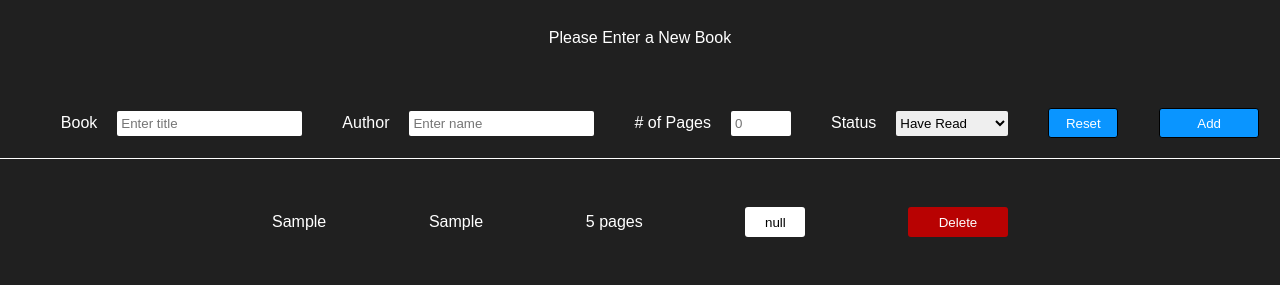
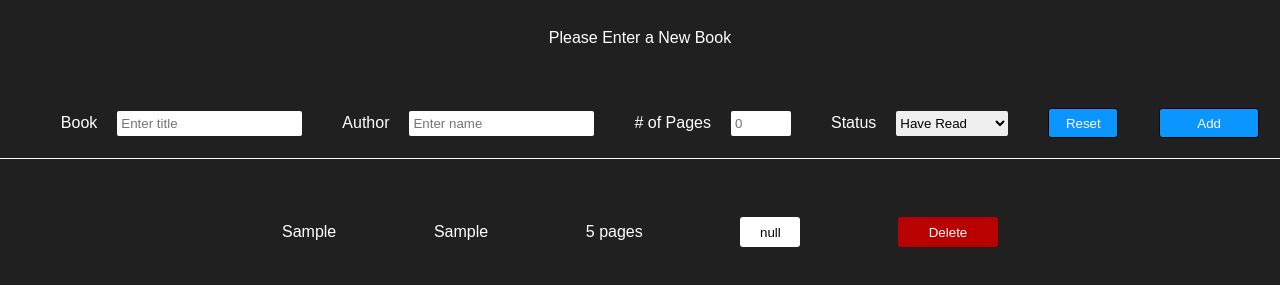
Before and after one commit to nathankim137311/library, a plain HTML site: page index.html in a window 1280 px wide. Both pictures are taken after typing "Sample", "Sample", "5" into the empty fields and a click on the button "Add". Shown: the part 129-414 px from the top of the page. Drawn offline with Linux system fonts and the light colour scheme.

Commit message:
added transition animation and restructured containerDiv and ul

```diff
--- a/app/js/script.js
+++ b/app/js/script.js
@@ -7,13 +7,26 @@ const readit = document.getElementById('read');
 const addBtn = document.getElementById('add-btn');
 const inputs = document.querySelectorAll('input');
 const myLibrary = [];
+
+// list container
+const containerDiv = document.createElement('div');
+containerDiv.classList.add('book-container');
+body.appendChild(containerDiv);
+
+// create list
+const ul = document.createElement('ul');
+ul.setAttribute('id', 'book-list');
+containerDiv.appendChild(ul);
+const bookList = document.getElementById('book-list');
+
+// input variables
 let title = null;
 let author = null;
 let pages = null;
 let read = null;
 let book = new Book(title, author, pages, read);
 
-// event listeners (change inputs so that it sends anything inside of the input textbox)
+// event listeners
 bookTitle.addEventListener('input', () => {
   title = bookTitle.value;
 });
@@ -53,20 +66,13 @@ function Book(title, author, pages, read) {
 
 function createBook (item) {
   console.log(item);
-  // container div
-  const containerDiv = document.createElement('div');
-  containerDiv.classList.add('book-container');
-  body.appendChild(containerDiv);
-  containerDiv.setAttribute('id', myLibrary.indexOf(item));
-  // create list
-  const ul = document.createElement('ul');
-  containerDiv.appendChild(ul);
-  // list itenew book entry
+  // new book entry
   const li = document.createElement('li');
   const bookDiv = document.createElement('div');
+  bookDiv.setAttribute('id', myLibrary.indexOf(item));
   bookDiv.classList.add('book-div');
   li.appendChild(bookDiv);
-  ul.appendChild(li);
+  bookList.appendChild(li);
   // book properties
   // title
   const titleP = document.createElement('p');
@@ -108,7 +114,11 @@ function createBook (item) {
    deleteButton.textContent = 'Delete';
    bookDiv.appendChild(deleteButton);
    deleteButton.addEventListener('click', () => {
-   document.getElementById(myLibrary.indexOf(item)).remove();
+    bookDiv.classList.add('vanish');
+    bookDiv.addEventListener('transitionend', () => {
+      li.remove();
+      document.getElementById(myLibrary.indexOf(item)).remove();
+    });
    });
    // clear input value
    const resetBtn = document.getElementById('reset');
--- a/app/scss/style.scss
+++ b/app/scss/style.scss
@@ -36,16 +36,18 @@
 .book-container {
   display: flex;
   justify-content: center;
-  align-items: center;
+  height: fit-content;
   ul {
     display: inherit;
-    flex-direction: row;
+    flex-direction: column;
+    justify-content: flex-start;
     margin: 0px;
     padding: 0px;
     width: 60%;
     list-style: none;
   }
   li {
+    margin: 1rem;
     flex: 1;
   }
 }
@@ -55,7 +57,8 @@
   justify-content: space-between;
   align-items: center;
   flex-direction: row;
-  margin: 1rem;
+  padding: 10px;
+  transition: all 0.5s ease;
   p {
     margin: 0px;
   }
@@ -125,3 +128,8 @@
   background-color: #202020;
   color: white;
 }
+
+.vanish {
+  transform: translateY(8rem) rotateZ(10deg);
+  opacity: 0;
+}
```
Also changed, not shown: dist/style.css, 1 other file.
